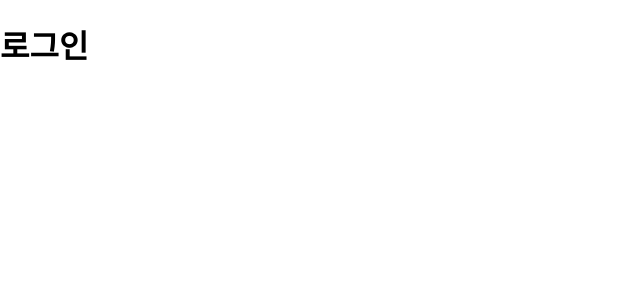
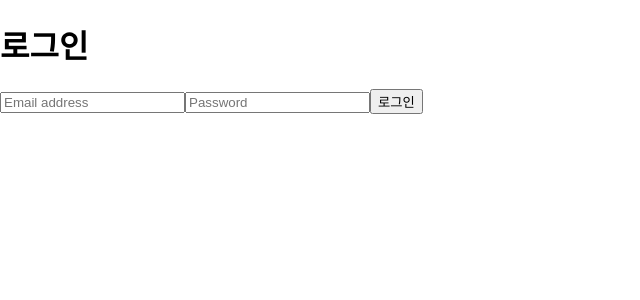
Before and after one commit to Homegirl7417/typescript-movie-dashboard, a React (Create React App) app: page /login in a window 1280 px wide. Shown: the top 300 px of the page, without its empty margins (0-640 px from the left). Built offline with nearby package versions, Linux system fonts and the light colour scheme.

Commit message:
feature: 이메일, 비밀번호 입력폼 구현 및 영화 목록 조회 페이지 이동 구현 - 이메일 유효성 검사 추가 - 비밀번호 유효성 검사는 미진행. 추후 구현 - 이메일 유효성 검사에서 통과하면, 영화 목록 조회 페이지로 이동

```diff
--- a/src/pages/login.tsx
+++ b/src/pages/login.tsx
@@ -1,9 +1,40 @@
-import React from "react";
+import React, {useState} from "react";
+import { useNavigate } from "react-router-dom";
 
 export default function Login(): React.ReactElement {
+  const [email, setEmail] = useState('');
+  const [password, setPassword] = useState('');
+  const navigate = useNavigate();
+  const onChangeEmail = (e: React.ChangeEvent<HTMLInputElement>): void => {
+    setEmail(e.target.value);
+  };
+
+  const onChangePassword = (e: React.ChangeEvent<HTMLInputElement>): void => {
+    setPassword(e.target.value);
+  };
+
+  const validateEmail = (emailInput: string): boolean => {
+    const regExp = /^([0-9a-zA-Z_-]+)@([0-9a-zA-Z_-]+)(\.[0-9a-zA-Z_-]+){1,2}$/;
+    return regExp.test(emailInput);
+  }
+
+  const onClickLogin = (): void => {
+    if (!validateEmail(email)) alert('이메일 형식이 올바르지 않습니다.');
+    else {
+      alert(`이메일: ${email} / 패스워드: ${password}`);
+      navigate('/movie/list');
+    }
+  }
   return (
     <div>
       <h1>로그인</h1>
+      <form>
+        <input name="email" placeholder="Email address" value={email} onChange={onChangeEmail} />
+        <input name="password" placeholder="Password" value={password} onChange={onChangePassword} />
+        <button type="button" onClick={onClickLogin}>
+          로그인
+        </button>
+      </form>
     </div>
   );
-  };
+};
```
